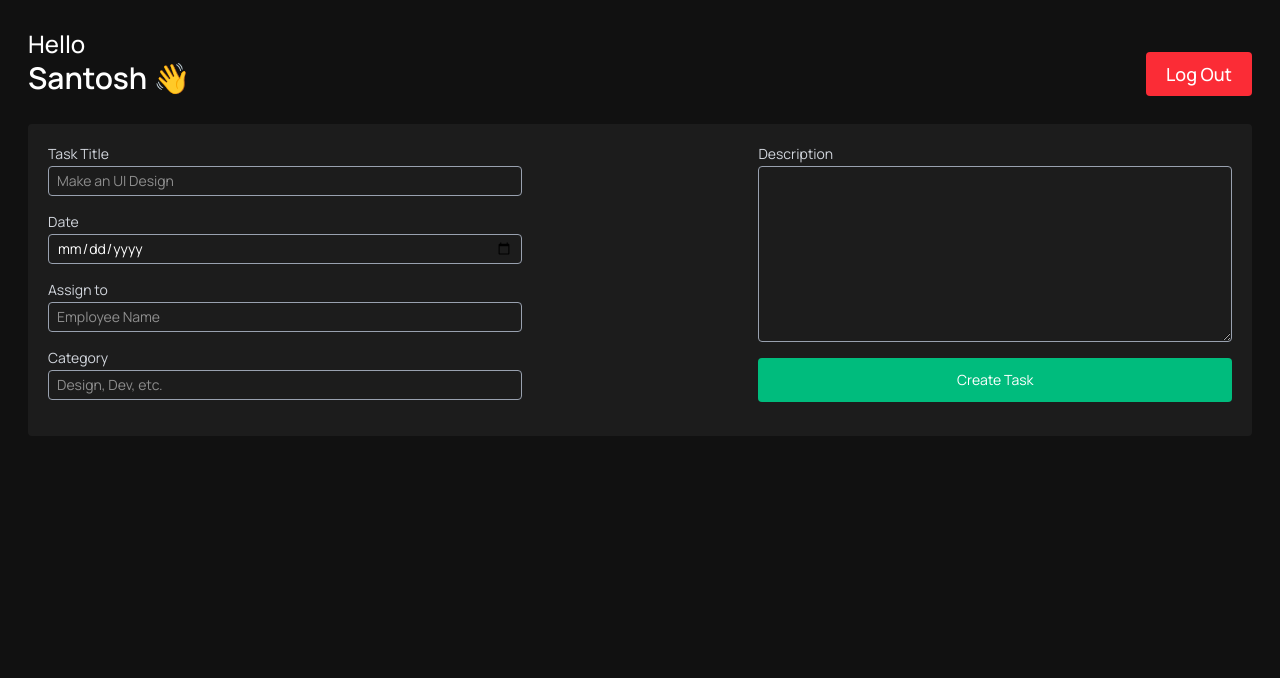
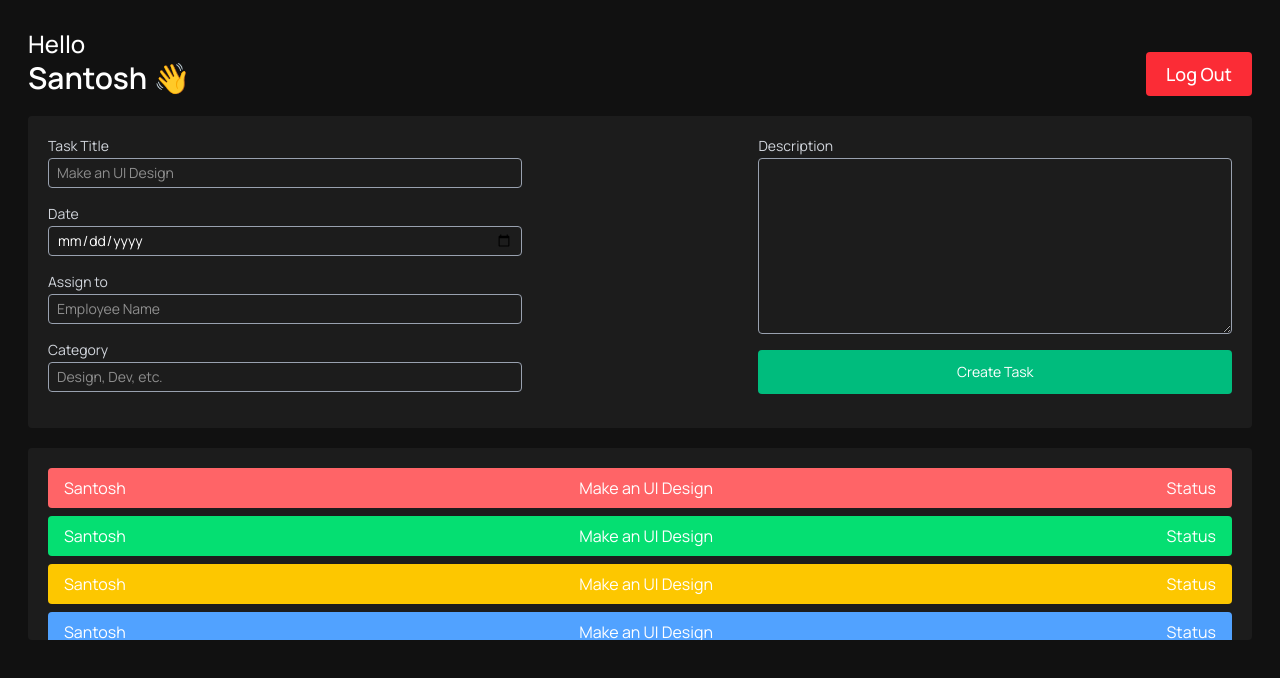
Before and after one commit to spant671-ux/Employee-Management-System, a React (Vite) app: page / in a window 1280 px wide. Shown: the top 678 px of the page. Built offline with nearby package versions, Linux system fonts and the light colour scheme.

Commit message:
feat: add AllTask component and integrate it into AdminDashboard; update CreateTask styling and scrollbar visibility

```diff
--- a/src/components/Dashboard/AdminDashboard.jsx
+++ b/src/components/Dashboard/AdminDashboard.jsx
@@ -1,3 +1,4 @@
+import AllTask from "../Other/AllTask"
 import CreateTask from "../Other/CreateTask"
 import Header from "../Other/Header"
 
@@ -7,6 +8,7 @@ const AdminDashboard = () => {
         <div className="h-screen w-full p-7">
             <Header />
             <CreateTask />
+            <AllTask />
         </div>
     )
 }
--- /dev/null
+++ b/src/components/Other/AllTask.jsx
@@ -0,0 +1,40 @@
+
+const AllTask = () => {
+  return (
+    <div
+    id="alltask"
+    className="bg-[#1c1c1c] p-5 mt-5 h-48 overflow-auto rounded">
+        <div className="bg-red-400 mb-2 py-2 px-4 flex justify-between rounded">
+            <h2>Santosh</h2>
+            <h3>Make an UI Design</h3>
+            <h5>Status</h5>
+        </div>
+
+        <div className="bg-green-400 mb-2 py-2 px-4 flex justify-between rounded">
+            <h2>Santosh</h2>
+            <h3>Make an UI Design</h3>
+            <h5>Status</h5>
+        </div>
+
+        <div className="bg-yellow-400 mb-2 py-2 px-4 flex justify-between rounded">
+            <h2>Santosh</h2>
+            <h3>Make an UI Design</h3>
+            <h5>Status</h5>
+        </div>
+
+        <div className="bg-blue-400 mb-2 py-2 px-4 flex justify-between rounded">
+            <h2>Santosh</h2>
+            <h3>Make an UI Design</h3>
+            <h5>Status</h5>
+        </div>
+
+        <div className="bg-purple-400 mb-2 py-2 px-4 flex justify-between rounded">
+            <h2>Santosh</h2>
+            <h3>Make an UI Design</h3>
+            <h5>Status</h5>
+        </div>
+    </div>
+  )
+}
+
+export default AllTask
--- a/src/components/Other/CreateTask.jsx
+++ b/src/components/Other/CreateTask.jsx
@@ -2,7 +2,7 @@
 
 const CreateTask = () => {
   return (
-    <div className="p-5 bg-[#1c1c1c] mt-7 rounded">
+    <div className="p-5 bg-[#1c1c1c] mt-5 rounded">
                 <form className="flex flex-wrap w-full items-start justify-between">
                     <div className="w-1/2">
                         <div>
--- a/src/index.css
+++ b/src/index.css
@@ -26,3 +26,7 @@ body{
 #tasklist::-webkit-scrollbar{
   display: none;
 }
+
+#alltask::-webkit-scrollbar{
+  display: none;
+}
```
